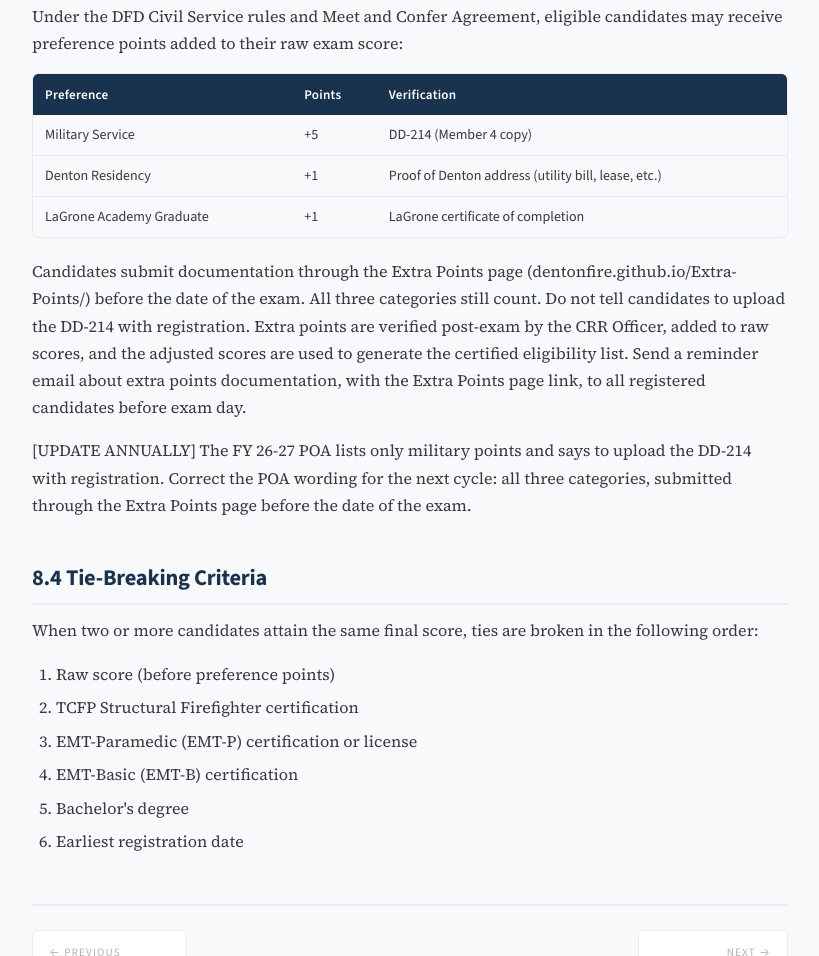
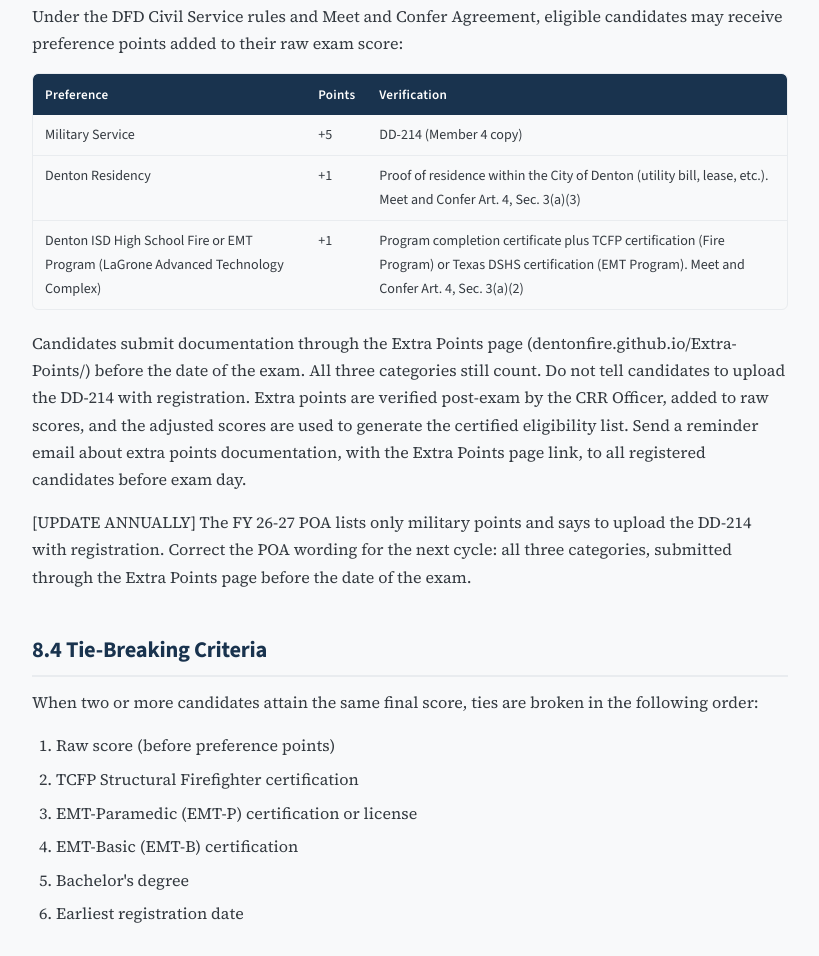
Before and after one commit to DentonFire/CRRO_Manual, a plain HTML site: page ch08.html in a window 1280 px wide. Shown: the part 2223-3179 px from the top of the page, without its empty margins (380-1199 px from the left). Drawn offline with nearby package versions, Linux system fonts and the light colour scheme.

Commit message:
8.3 preference points per Meet and Confer Art. 4 (Denton ISD Fire/EMT program plus certification)

```diff
--- a/ch08.html
+++ b/ch08.html
@@ -124,8 +124,8 @@
 <thead><tr><th>Preference</th><th>Points</th><th>Verification</th></tr></thead>
 <tbody>
 <tr><td>Military Service</td><td>+5</td><td>DD-214 (Member 4 copy)</td></tr>
-<tr><td>Denton Residency</td><td>+1</td><td>Proof of Denton address (utility bill, lease, etc.)</td></tr>
-<tr><td>LaGrone Academy Graduate</td><td>+1</td><td>LaGrone certificate of completion</td></tr>
+<tr><td>Denton Residency</td><td>+1</td><td>Proof of residence within the City of Denton (utility bill, lease, etc.). Meet and Confer Art. 4, Sec. 3(a)(3)</td></tr>
+<tr><td>Denton ISD High School Fire or EMT Program (LaGrone Advanced Technology Complex)</td><td>+1</td><td>Program completion certificate plus TCFP certification (Fire Program) or Texas DSHS certification (EMT Program). Meet and Confer Art. 4, Sec. 3(a)(2)</td></tr>
 </tbody></table></div>
 <p>Candidates submit documentation through the Extra Points page (dentonfire.github.io/Extra-Points/) before the date of the exam. All three categories still count. Do not tell candidates to upload the DD-214 with registration. Extra points are verified post-exam by the CRR Officer, added to raw scores, and the adjusted scores are used to generate the certified eligibility list. Send a reminder email about extra points documentation, with the Extra Points page link, to all registered candidates before exam day.</p>
 <p>[UPDATE ANNUALLY] The FY 26-27 POA lists only military points and says to upload the DD-214 with registration. Correct the POA wording for the next cycle: all three categories, submitted through the Extra Points page before the date of the exam.</p>
```
Also changed, not shown: ch02.html (+1 -1 lines), ch09.html (+1 -1 lines), 1 other file.
